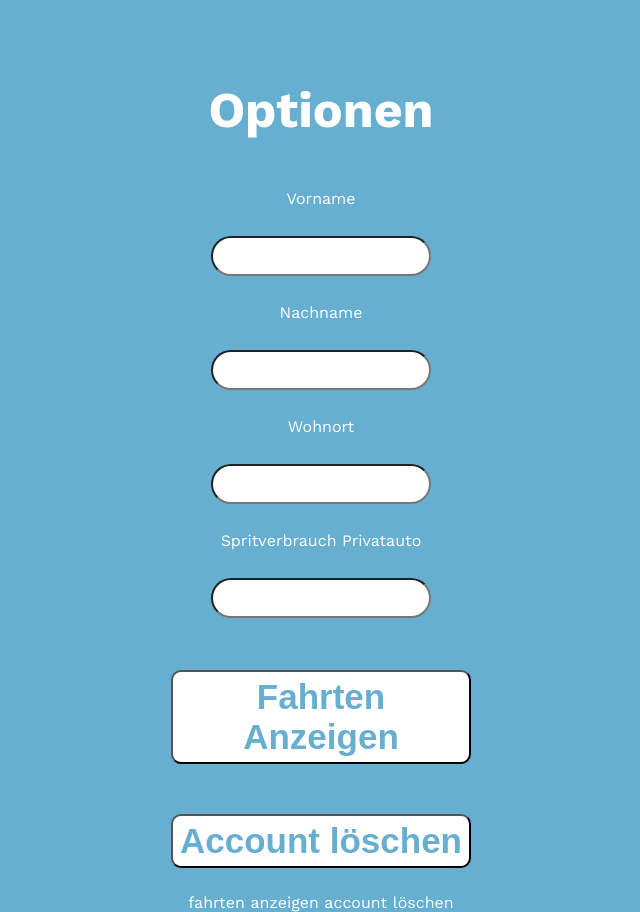
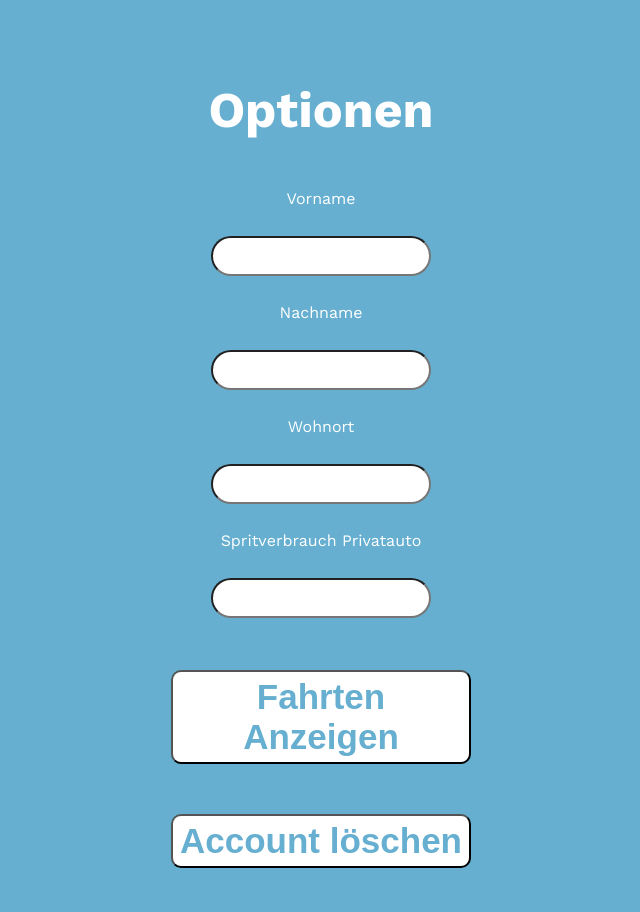
Before and after one commit to Fyriia/PRE_Team1_4AKIF_Project, a PHP site: page /34AKIF_Sigma_LoginWithVerificationMail_SchwalmBelegratisWiesingerZver-main/php/options.php in a window 1280 px wide. Shown: the whole page, without its empty margins (319-959 px from the left). After the commit the page ends 868 px from the top, so only its background shows below. Run offline with PHP 8.4, Linux system fonts and the light colour scheme.

Commit message:
push 24.05

```diff
--- a/php/options.php
+++ b/php/options.php
@@ -22,7 +22,6 @@
         <input type="text" id="input_addresse">
     <label for="input_verbrauch"> Spritverbrauch Privatauto </label>
         <input type="number" id="input_verbrauch">
-
 </div>
 
 
@@ -37,11 +36,6 @@
     </button>
 </div>
 
-fahrten anzeigen
-
-account löschen
-
-
 </body>
 
 
```
